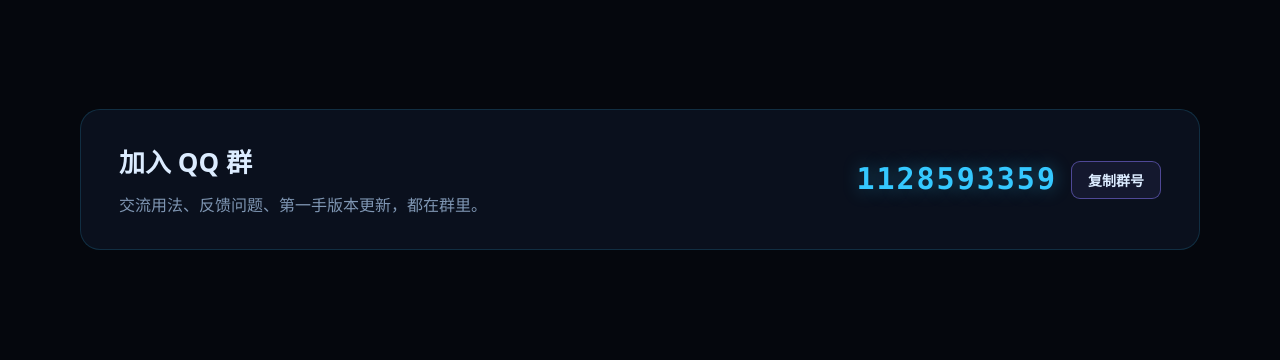
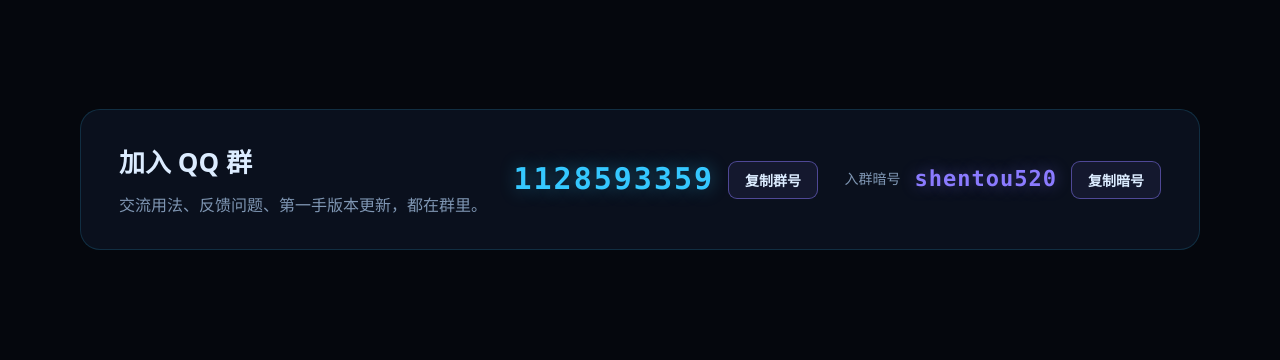
Before and after one commit to BlushHorizon/MoYuTong, a plain HTML site: page site/index.html in a window 1280 px wide. Shown: the part 5200-5560 px from the top of the page. Drawn offline with Linux system fonts and the light colour scheme.

Commit message:
feat(官网): QQ 群卡片增加入群暗号 shentou520（一键复制）

```diff
--- a/site/assets/site.css
+++ b/site/assets/site.css
@@ -136,6 +136,8 @@
 .group-card h2 { font-size: 26px; }
 .group-card p { color: var(--dim); margin-top: 6px; }
 .group-side { display: flex; align-items: center; gap: 14px; }
+.group-label { color: var(--dim); font-size: 14px; }
+.group-code { font-family: var(--mono); font-size: 22px; font-weight: 700; color: var(--violet); text-shadow: 0 0 16px rgba(139, 123, 255, 0.4); letter-spacing: 1px; }
 .group-num { font-family: var(--mono); font-size: 30px; font-weight: 700; color: var(--cyan); text-shadow: 0 0 18px rgba(53, 200, 255, 0.4); letter-spacing: 2px; }
 
 /* 页脚 */
--- a/site/assets/site.js
+++ b/site/assets/site.js
@@ -1,12 +1,12 @@
 'use strict';
-/* 复制 QQ 群号（file:// 下 clipboard API 不可用，走 execCommand 兜底） */
-function copyGroup() {
-  const text = '1128593359';
-  const btn = document.getElementById('btnCopyGroup');
+/* 复制文本（file:// 下 clipboard API 不可用，走 execCommand 兜底） */
+function copyText(text, btnId) {
+  const btn = document.getElementById(btnId);
+  const old = btn ? btn.textContent : '';
   const done = () => {
     if (!btn) return;
     btn.textContent = '已复制 ✓';
-    setTimeout(() => { btn.textContent = '复制群号'; }, 1600);
+    setTimeout(() => { btn.textContent = old; }, 1600);
   };
   const fallback = () => {
     const ta = document.createElement('textarea');
@@ -14,7 +14,7 @@
     ta.style.cssText = 'position:fixed;left:-9999px';
     document.body.appendChild(ta);
     ta.select();
-    try { document.execCommand('copy'); done(); } catch (e) { alert('群号：1128593359'); }
+    try { document.execCommand('copy'); done(); } catch (e) { alert(text); }
     ta.remove();
   };
   if (navigator.clipboard && window.isSecureContext) navigator.clipboard.writeText(text).then(done).catch(fallback);
--- a/site/index.html
+++ b/site/index.html
@@ -181,7 +181,12 @@
       </div>
       <div class="group-side">
         <span class="group-num">1128593359</span>
-        <button class="btn btn-ghost btn-sm" id="btnCopyGroup" onclick="copyGroup()">复制群号</button>
+        <button class="btn btn-ghost btn-sm" id="btnCopyGroup" onclick="copyText('1128593359', 'btnCopyGroup')">复制群号</button>
+      </div>
+      <div class="group-side">
+        <span class="group-label">入群暗号</span>
+        <span class="group-code">shentou520</span>
+        <button class="btn btn-ghost btn-sm" id="btnCopyCode" onclick="copyText('shentou520', 'btnCopyCode')">复制暗号</button>
       </div>
     </div>
   </section>
```
